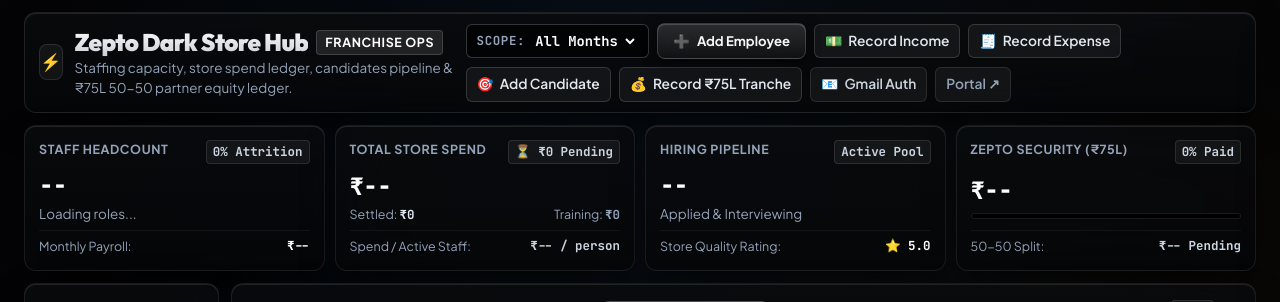
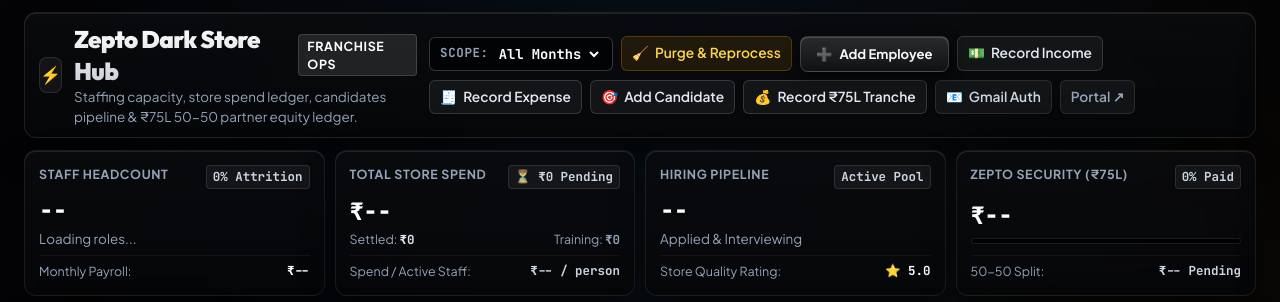
Before and after one commit to jatin990/earnings-engine, a Python web app: template earnings_engine/reports/templates/hubs/zepto/index.html in a window 1280 px wide. Shown: the top 302 px of the page. Run offline with Jinja, Linux system fonts and the light colour scheme; the template is opened without the code that fills it, so the values that code supplies are empty; some libraries are stand-ins or nearby versions.

Commit message:
feat(zepto): make Purge & Reprocess button accessible globally in master header, Attendance, and Loss tabs
- Add 🧹 Purge & Reprocess button directly into top master header toolbar
- Add Purge & Reprocess action buttons to Attendance & Shifts and DQ Loss & Spoilage subtabs
- Maintain synchronization with active global month scope

Co-Authored-By: Claude Code <noreply@anthropic.com>

```diff
--- a/earnings_engine/reports/templates/hubs/zepto/_attendance.html
+++ b/earnings_engine/reports/templates/hubs/zepto/_attendance.html
@@ -25,6 +25,16 @@
                 <span class="text-[10px] uppercase font-bold text-slate-400 font-mono">Scope:</span>
                 <span id="attActiveScopeBadge" class="text-xs text-white font-mono font-bold">ALL</span>
             </div>
+
+            <button
+                type="button"
+                onclick="zeptoApp.reprocessGmailEmails()"
+                class="px-2.5 py-1.5 rounded-md bg-amber-500/10 hover:bg-amber-500/20 border border-amber-500/25 text-amber-300 hover:text-white text-xs font-semibold transition flex items-center gap-1.5 shadow-sm"
+                title="Purge operational database records and re-parse all email attachments month-wise"
+            >
+                <span>🧹</span>
+                <span>Purge & Reprocess</span>
+            </button>
 
             <button
                 type="button"
--- a/earnings_engine/reports/templates/hubs/zepto/_loss.html
+++ b/earnings_engine/reports/templates/hubs/zepto/_loss.html
@@ -44,6 +44,16 @@
             >
                 <option value="ALL">All Categories</option>
             </select>
+
+            <!-- Purge & Reprocess Action -->
+            <button
+                type="button"
+                onclick="zeptoApp.reprocessGmailEmails()"
+                class="px-2.5 py-1.5 rounded-md bg-amber-500/10 hover:bg-amber-500/20 text-amber-300 hover:text-white border border-amber-500/25 text-xs font-semibold flex items-center gap-1.5 transition shadow-sm"
+                title="Purge operational database records and re-parse all email attachments month-wise"
+            >
+                <span>🧹</span> Purge & Reprocess
+            </button>
 
             <!-- Upload Excel Action -->
             <button
--- a/earnings_engine/reports/templates/hubs/zepto/index.html
+++ b/earnings_engine/reports/templates/hubs/zepto/index.html
@@ -312,6 +312,9 @@
                     </select>
                 </div>
 
+                <button type="button" onclick="zeptoApp.reprocessGmailEmails()" id="headerReprocessBtn" class="px-2.5 py-1.5 rounded-md bg-amber-500/10 hover:bg-amber-500/20 border border-amber-500/25 text-xs font-semibold text-amber-300 hover:text-white transition flex items-center gap-1.5 shadow-sm" title="Purge operational database records and re-parse all email attachments month-wise">
+                    <span>🧹</span> <span>Purge & Reprocess</span>
+                </button>
                 <button type="button" onclick="zeptoApp.openAddEmployeeModal()" class="btn-zepto">
                     <span>➕</span> Add Employee
                 </button>
```
